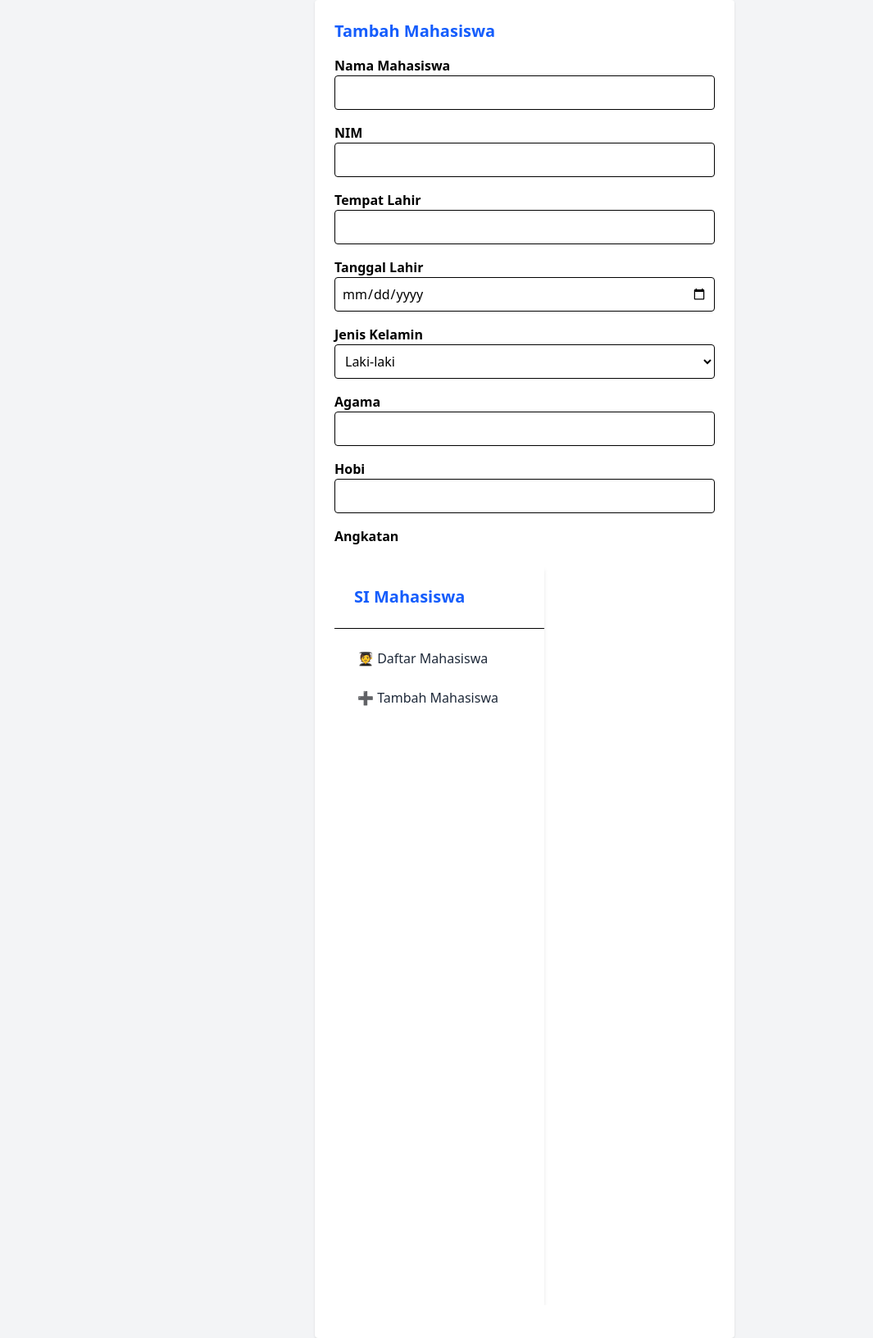
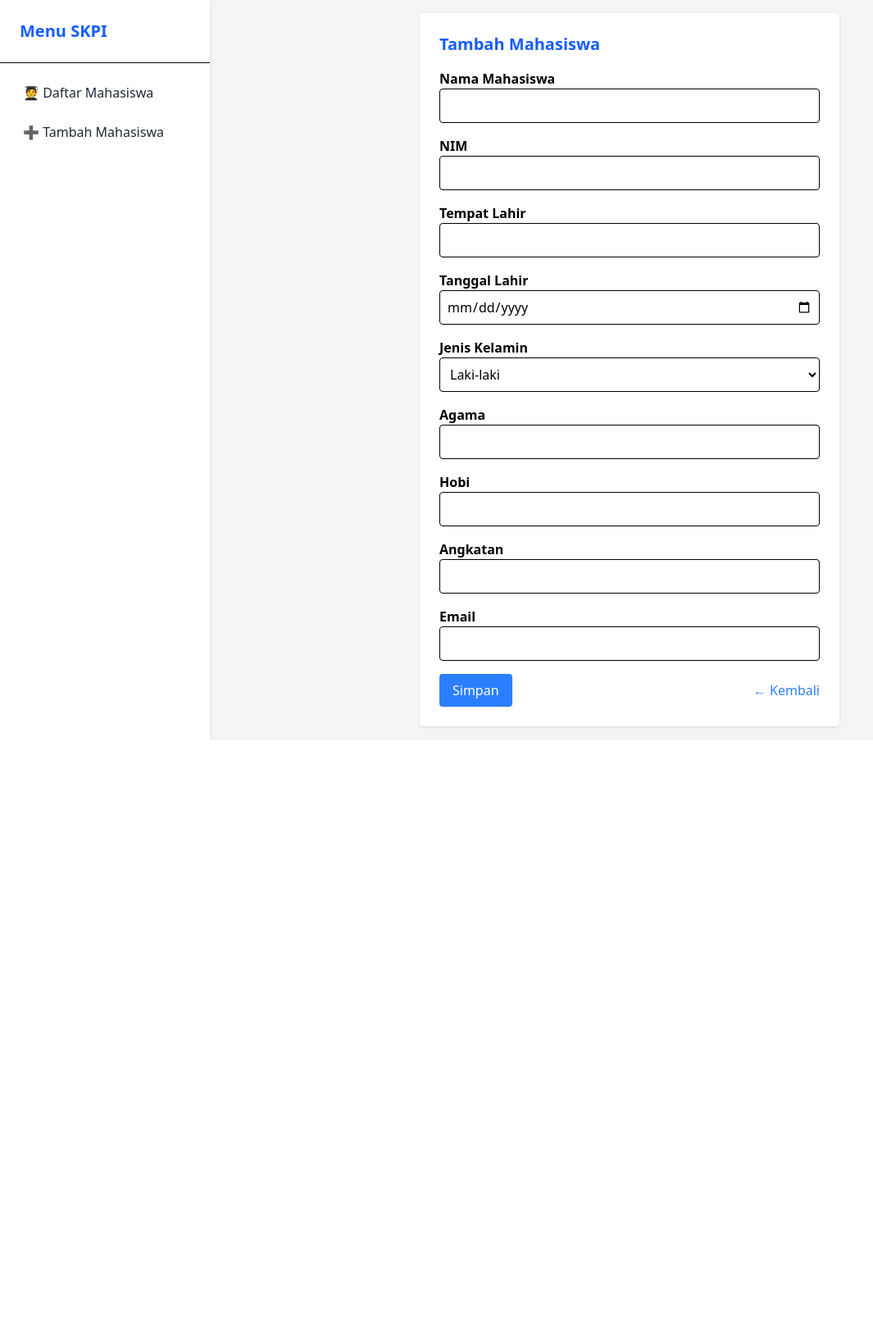
Before and after one commit to Ejaa0/skpiku, a Laravel app: page /mahasiswa/create in a window 1280 px wide. Shown: the whole page at 82% size, without its empty margins (0-1065 px from the left). After the commit the page ends 902 px from the top, so only its background shows below. Run offline with Laravel 12, Linux system fonts and the light colour scheme; style sheets or scripts are compiled from the project's sources.

Commit message:
perubahan tampilan (tombol simpan ditambahkan di form daftar mahasiswa

```diff
--- a/resources/views/layouts/app.blade.php
+++ b/resources/views/layouts/app.blade.php
@@ -17,7 +17,7 @@
             class="fixed inset-y-0 left-0 w-64 bg-white shadow-md transition-transform duration-300 transform z-50 lg:translate-x-0 lg:static lg:inset-0">
 
             <div class="p-6 border-b">
-                <h2 class="text-xl font-bold text-blue-600">SI Mahasiswa</h2>
+                <h2 class="text-xl font-bold text-blue-600">Menu SKPI</h2>
             </div>
 
             <nav class="mt-4 px-4 space-y-2">
--- a/resources/views/mahasiswas/create.blade.php
+++ b/resources/views/mahasiswas/create.blade.php
@@ -47,4 +47,20 @@
 
         <div class="mb-4">
             <label class="block font-semibold">Angkatan</label>
-            <input type
+            <input type="text" name="angkatan" class="w-full border p-2 rounded" required>
+        </div>
+
+        <div class="mb-4">
+            <label class="block font-semibold">Email</label>
+            <input type="email" name="email" class="w-full border p-2 rounded" required>
+        </div>
+
+        <div class="flex justify-between items-center">
+            <button type="submit" class="bg-blue-500 text-white px-4 py-2 rounded hover:bg-blue-600">
+                Simpan
+            </button>
+            <a href="{{ route('mahasiswa.index') }}" class="text-blue-500 hover:underline">← Kembali</a>
+        </div>
+    </form>
+</div>
+@endsection
```
Also changed, not shown: resources/views/mahasiswas/index.blade.php (+4 -3 lines).
